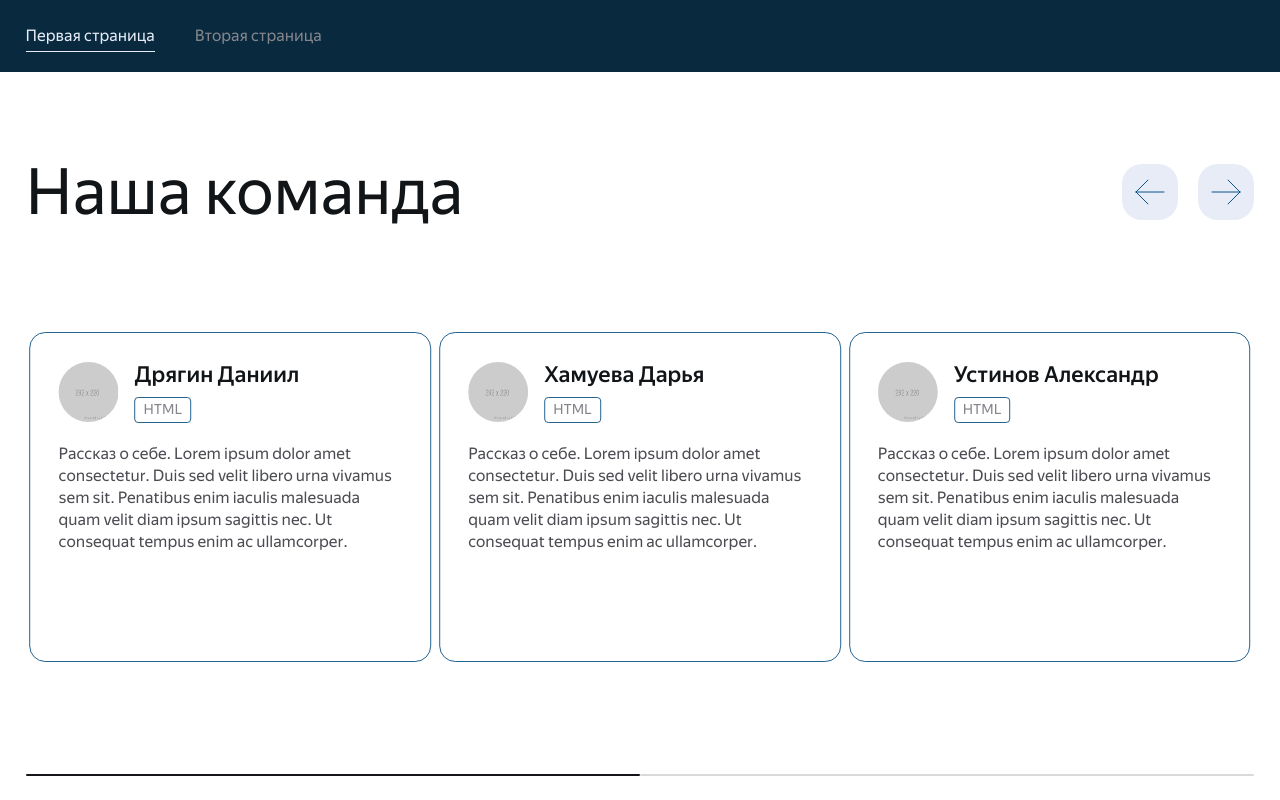
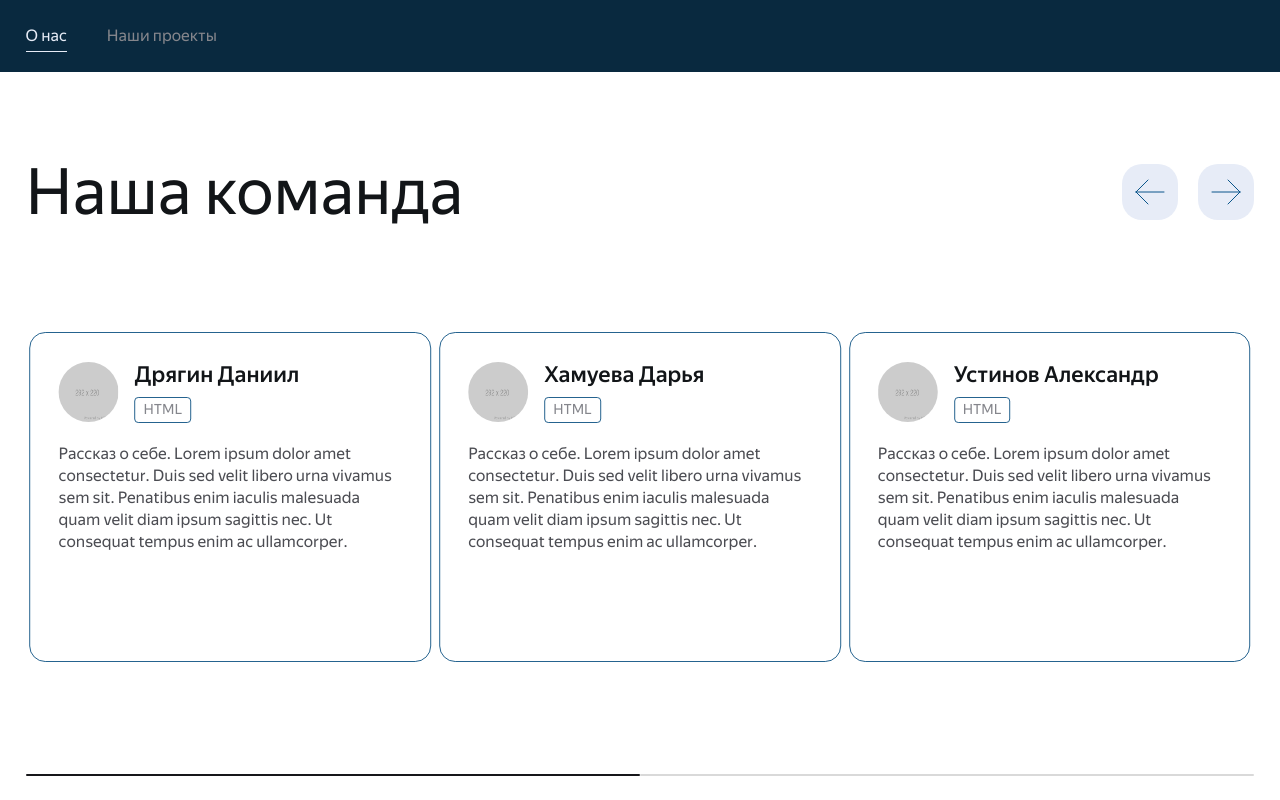
Before and after one commit to SergeiKachenia/Lorem-Ipsum-Team-landing, a React (Create React App) app: page / in a window 1280 px wide. Shown: the top 800 px of the page. Built offline with nearby package versions, Linux system fonts and the light colour scheme.

Commit message:
fix: Исправления
* Header, main и Footer вынесены за роуты
* Изменены названия страниц в Header

```diff
--- a/src/App.tsx
+++ b/src/App.tsx
@@ -2,12 +2,19 @@ import AboutUsPage from 'pages/AboutUsPage';
 import React from 'react';
 import { BrowserRouter, Routes, Route } from 'react-router-dom';
 
+import Footer from './components/Footer/Footer';
+import Header from './components/Header/Header';
+
 export const App: React.FC = (): JSX.Element => {
   return (
     <BrowserRouter>
-      <Routes>
-        <Route index element={<AboutUsPage />}></Route>
-      </Routes>
+      <Header />
+      <main>
+        <Routes>
+          <Route index element={<AboutUsPage />} />
+        </Routes>
+      </main>
+      <Footer />
     </BrowserRouter>
   );
 };
--- a/src/components/Header/Header.tsx
+++ b/src/components/Header/Header.tsx
@@ -15,7 +15,7 @@ const Header: React.FC = () => {
           <ul className={cn(styles.menu, { [styles.menu_active]: isOpen })}>
             <li>
               <NavLink className={({ isActive }) => cn(styles.link, { [styles.link_active]: isActive })} to='/'>
-                Первая страница
+                О нас
               </NavLink>
             </li>
             <li>
@@ -23,7 +23,7 @@ const Header: React.FC = () => {
                 className={({ isActive }) => cn(styles.link, { [styles.link_active]: isActive })}
                 to={'/projects'}
               >
-                Вторая страница
+                Наши проекты
               </NavLink>
             </li>
           </ul>
--- a/src/pages/AboutUsPage.tsx
+++ b/src/pages/AboutUsPage.tsx
@@ -1,7 +1,4 @@
 import { ContactInfo } from 'components/ContactInfo/ContactInfo';
-
-import Footer from 'components/Footer/Footer';
-import Header from 'components/Header/Header';
 import { OurTeam } from 'components/OurTeam/OurTeam';
 
 import React from 'react';
@@ -11,12 +8,8 @@ import { mockTeamMembers } from 'constants/mock';
 const AboutUsPage: React.FC = () => {
   return (
     <>
-      <Header />
-      <main>
-        <OurTeam teamList={mockTeamMembers} />
-        <ContactInfo />
-      </main>
-      <Footer />
+      <OurTeam teamList={mockTeamMembers} />
+      <ContactInfo />
     </>
   );
 };
```
